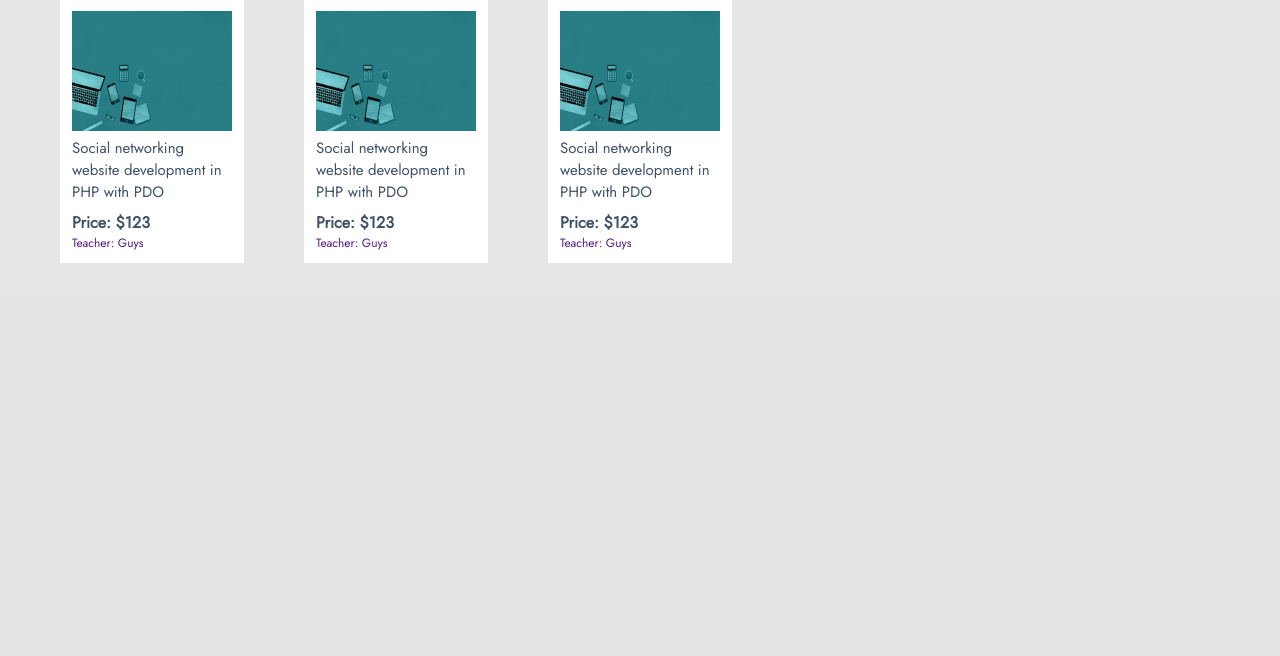
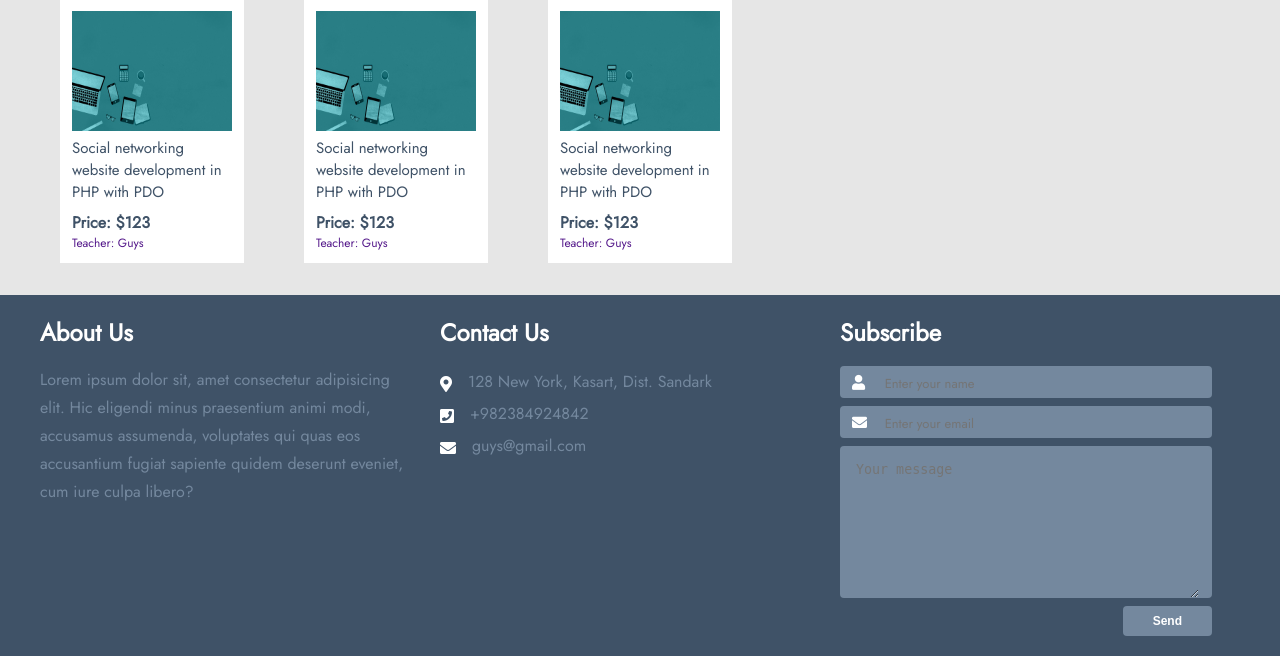
Before and after one commit to GuysKapen/ELearningPHP, a PHP site: page / in a window 1280 px wide. Shown: the part 1803-2459 px from the top of the page. Before the commit the page ends 2066 px from the top, so only its background shows below. Run offline with PHP 8.4, Linux system fonts and the light colour scheme; some libraries are stand-ins or nearby versions.

Commit message:
Add footer

```diff
--- a/css/style.css
+++ b/css/style.css
@@ -330,3 +330,110 @@ body {
     justify-content: space-evenly;
     grid-gap: 0.5rem;
 }
+
+#footer {
+    width: 100%;
+    padding: 1.25rem 2.5rem;
+    box-sizing: border-box;
+    background: #3f5267;
+}
+
+#footer ul {
+    list-style: none;
+    display: flex;
+    justify-content: space-between;
+}
+
+#footer ul li {
+    flex-basis: 0;
+    flex-grow: 1;
+    padding-right: 1.75rem;
+}
+
+#footer ul li h2 {
+    color: #fff;
+    margin-bottom: 1rem;
+}
+
+#footer ul li p {
+    color: #74889e;
+    line-height: 28px;
+}
+
+#footer .info {
+    width: 100%;
+    display: flex;
+    height: 32px;
+    align-items: center;
+}
+
+#footer .info p {
+    width: 80%;
+    margin-left: 1rem;
+}
+
+#footer .info i {
+    margin-top: 4px;
+    color: #fff;
+}
+
+.form-control {
+    width: 100%;
+    background: #74889e;
+    margin-bottom: 0.5rem;
+    display: flex;
+    justify-content: space-between;
+    align-items: center;
+    font-size: 15px;
+    border-radius: 4px;
+}
+
+.form-control input {
+    outline: none;
+    height: 32px;
+    background: none;
+    font-size: 15px;
+    border: none;
+    width: 88%;
+}
+
+.form-control input::-webkit-input-placeholder {
+    font-size: 13px;
+    font-family: "Jost", sans-serif;
+}
+
+.form-control input::placeholder {
+    font-size: 13px;
+    font-family: "Jost", sans-serif;
+}
+
+.form-control i {
+    color: #fff;
+    width: 8%;
+    margin-left: 0.75rem;
+}
+
+.form-control textarea {
+    outline: none;
+    background: none;
+    border: none;
+    width: 88%;
+    height: 120px;
+    padding: 1rem;
+    border-radius: 8px;
+    resize: vertical;
+}
+
+#footer form button {
+    width: 24%;
+    border: none;
+    outline: none;
+    border-radius: 4px;
+    background: #74889e;
+    color: #fff;
+    margin-left: auto;
+    font-weight: bold;
+    font-size: 12px;
+    float: right;
+    padding: 8px 16px;
+}
--- /dev/null
+++ b/inc/footer.php
@@ -0,0 +1,48 @@
+<div id="footer">
+    <div>
+        <ul>
+            <li>
+                <h2>
+                    About Us
+                </h2>
+                <p>Lorem ipsum dolor sit, amet consectetur adipisicing elit. Hic eligendi minus praesentium animi modi, accusamus assumenda, voluptates qui quas eos accusantium fugiat sapiente quidem deserunt eveniet, cum iure culpa libero?</p>
+            </li>
+            <li>
+                <h2>
+                    Contact Us
+                </h2>
+                <div class="info">
+                    <i class="fa fa-map-marker-alt"></i>
+                    <p>128 New York, Kasart, Dist. Sandark</p>
+                </div>
+                <div class="info">
+                    <i class="fa fa-phone-square"></i>
+                    <p>+982384924842</p>
+                </div>
+                <div class="info">
+                    <i class="fa fa-envelope"></i>
+                    <p>guys@gmail.com</p>
+                </div>
+            </li>
+            <li>
+                <h2>
+                    Subscribe
+                </h2>
+                <form action="">
+                    <div class="form-control">
+                        <i class="fa fa-user"></i>
+                        <input type="text" name="name" placeholder="Enter your name">
+                    </div>
+                    <div class="form-control">
+                        <i class="fa fa-envelope"></i>
+                        <input type="email" name="email" placeholder="Enter your email">
+                    </div>
+                    <div class="form-control">
+                        <textarea name="message" placeholder="Your message"></textarea>
+                    </div>
+                    <button type="submit">Send</button>
+                </form>
+            </li>
+        </ul>
+    </div>
+</div>
--- a/index.php
+++ b/index.php
@@ -16,6 +16,7 @@
     <?php include("inc/slider.php") ?>
     <?php include("inc/category.php") ?>
     <?php include("inc/courses.php") ?>
+    <?php include("inc/footer.php") ?>
 
 </body>
 
```
